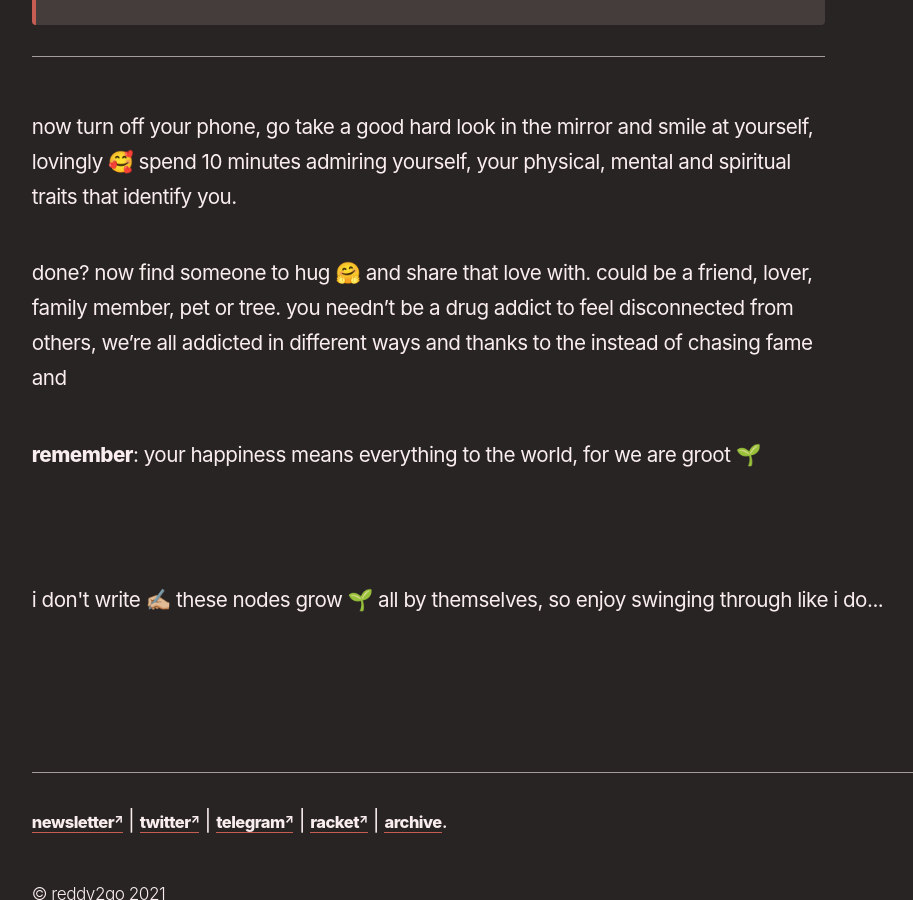
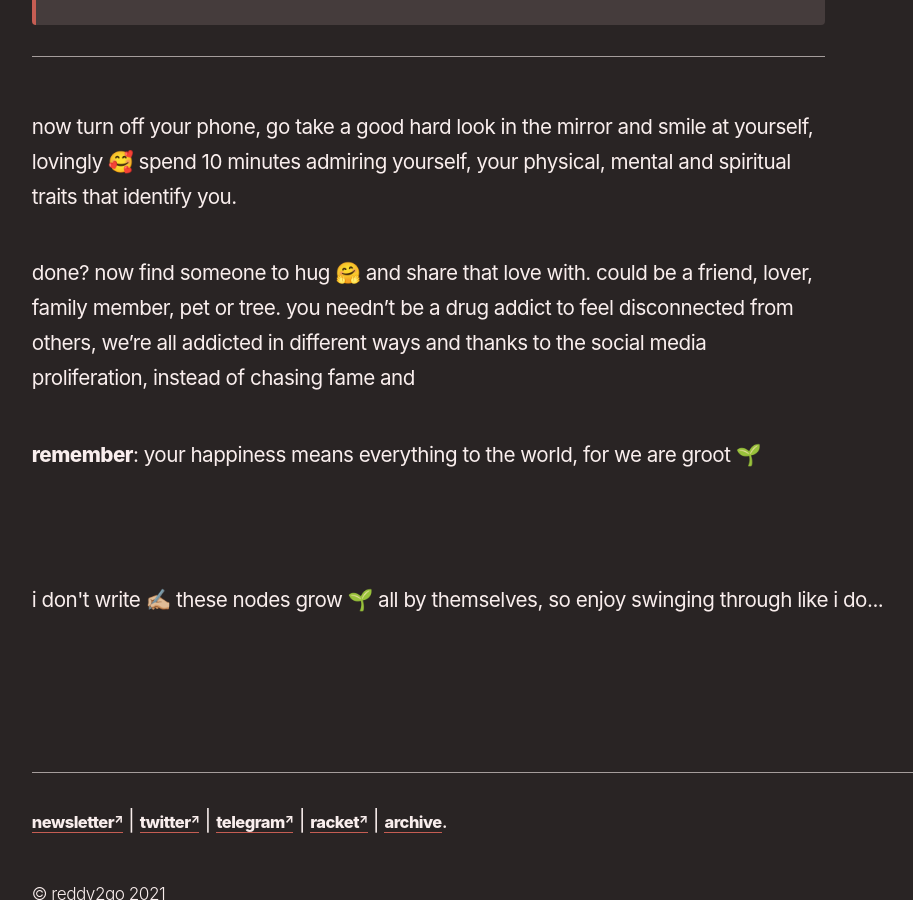
Before and after one commit to reddy2go/redgarden, a Jekyll site: the page built from _notes/origin story of play.md, in a window 1280 px wide and 900 px high, scrolled down 5064 px. Shown: the whole window, without its empty margins (45-958 px from the left). Built offline with Jekyll 4.4.1, drawn with Linux system fonts in a browser that asks for light colours; some web fonts are replaced; Markdown is read by kramdown in place of the engine named in the settings.

Commit message:
auto commit

```diff
--- a/_notes/origin story of play.md
+++ b/_notes/origin story of play.md
@@ -73,6 +73,6 @@
 ---
 now turn off your phone, go take a good hard look in the mirror and smile at yourself, lovingly 🥰 spend 10 minutes admiring yourself, your physical, mental and spiritual traits that identify you.
 
-done? now find someone to hug 🤗 and share that love with. could be a friend, lover, family member, pet or tree. you needn't be a drug addict to feel disconnected from others, we're all addicted in different ways and thanks to the instead of chasing fame and
+done? now find someone to hug 🤗 and share that love with. could be a friend, lover, family member, pet or tree. you needn't be a drug addict to feel disconnected from others, we're all addicted in different ways and thanks to the social media proliferation,  instead of chasing fame and
 
 **remember**: your happiness means everything to the world, for we are groot 🌱
```
